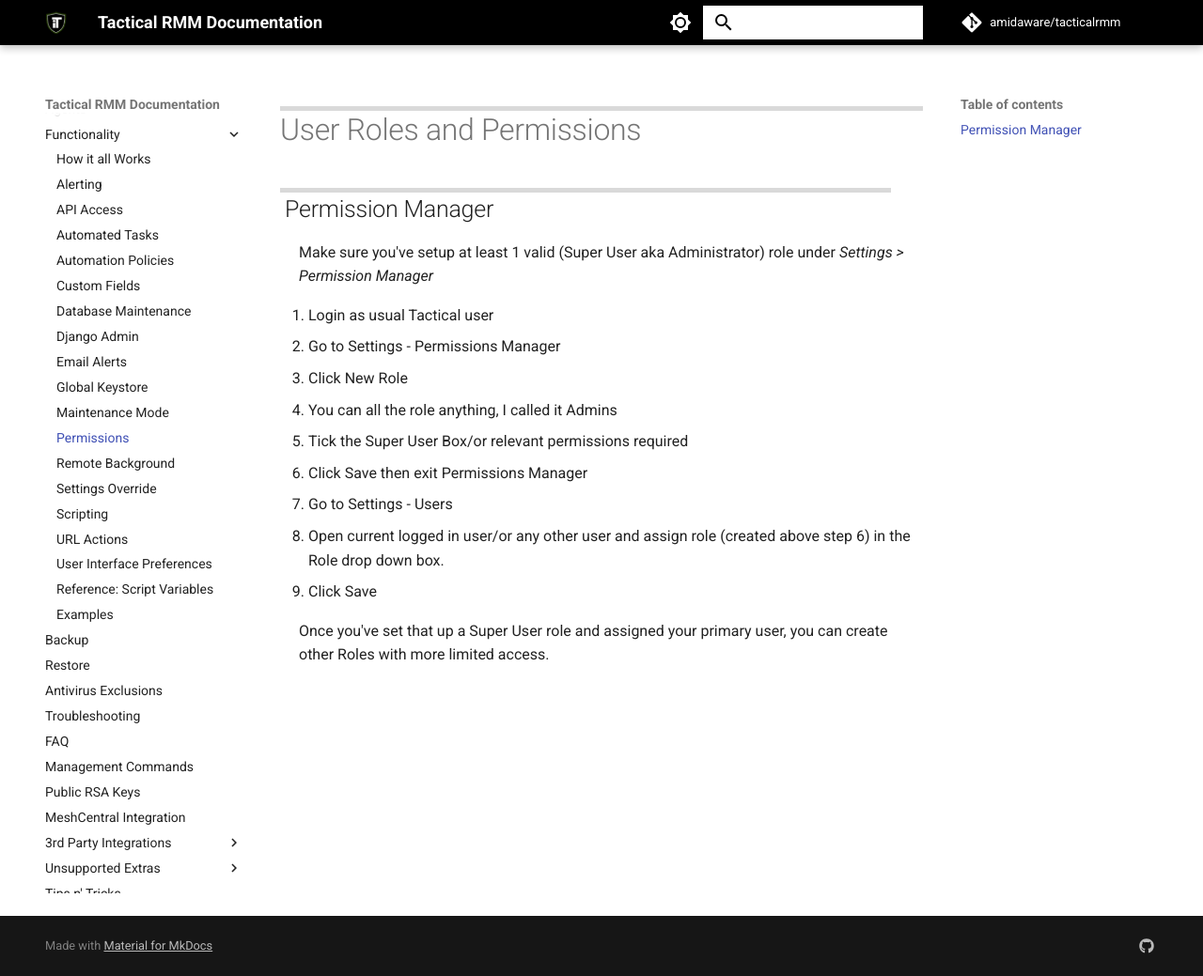
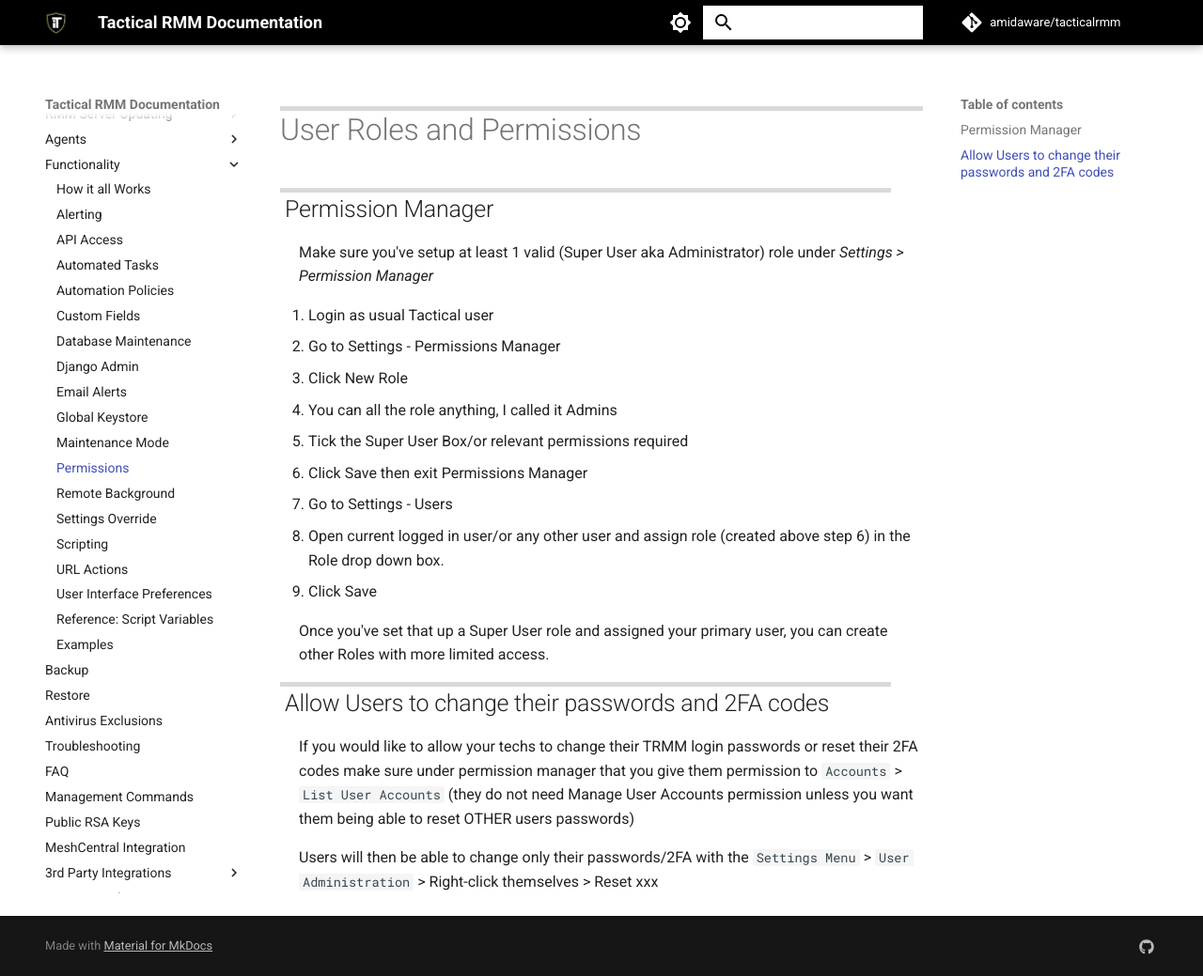
Before and after one commit to amidaware/trmm-docs, an MkDocs documentation site: the page built from docs/functions/permissions.md, in a window 1280 px wide and 1039 px high. Shown: the whole window at 94% size. Built offline with MkDocs 1.6.1 and Material for MkDocs 9.7.7, drawn with Linux system fonts in a browser that asks for light colours; comment, search, counter and statistics services are not loaded.

Commit message:
adding info about user password changes

```diff
--- a/docs/functions/permissions.md
+++ b/docs/functions/permissions.md
@@ -15,3 +15,9 @@
 9. Click Save
 
 Once you've set that up a Super User role and assigned your primary user, you can create other Roles with more limited access.
+
+## Allow Users to change their passwords and 2FA codes
+
+If you would like to allow your techs to change their TRMM login passwords or reset their 2FA codes make sure under permission manager that you give them permission to `Accounts` > `List User Accounts` (they do not need Manage User Accounts permission unless you want them being able to reset OTHER users passwords)
+
+Users will then be able to change only their passwords/2FA with the `Settings Menu` > `User Administration` > Right-click themselves > Reset xxx
```
